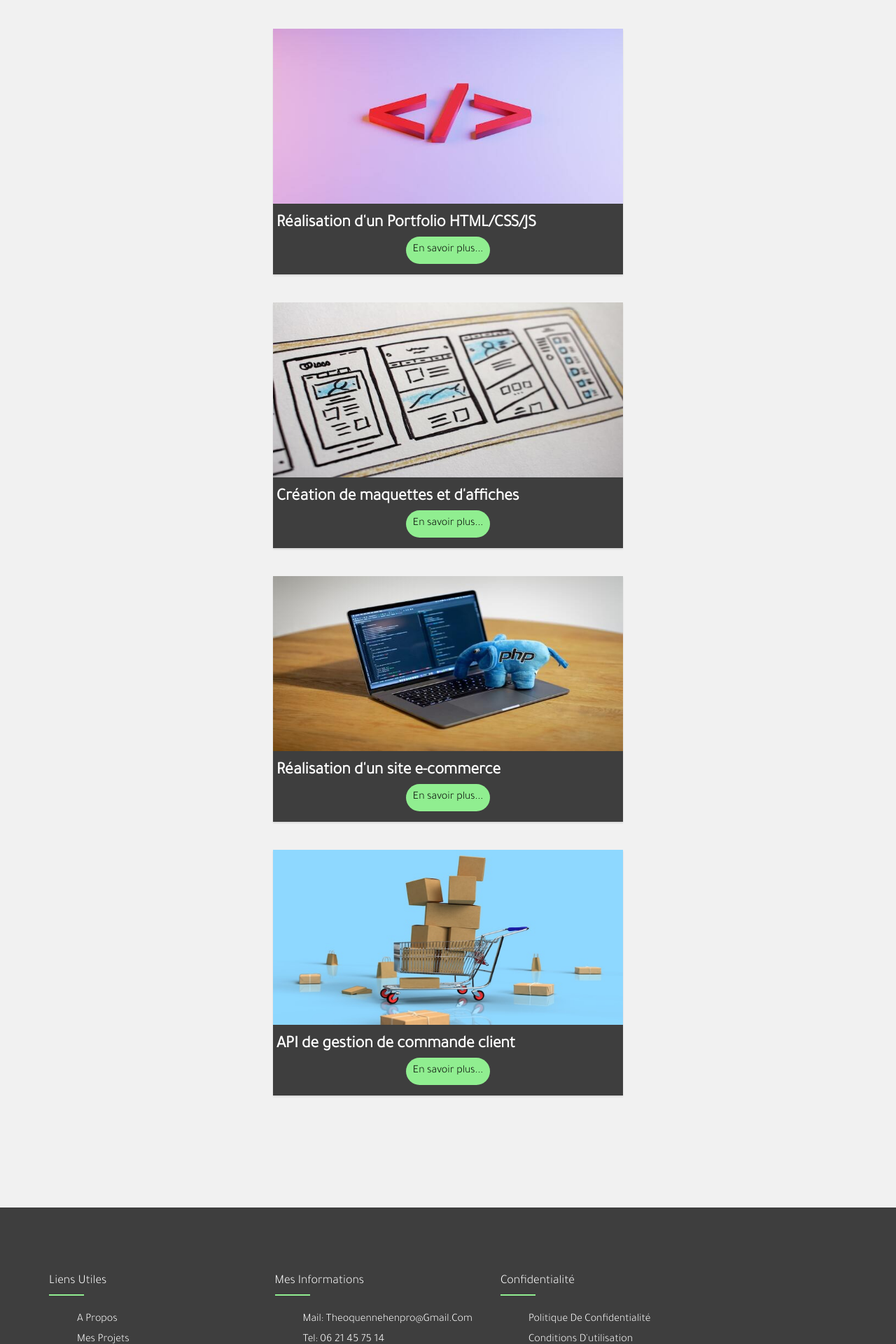
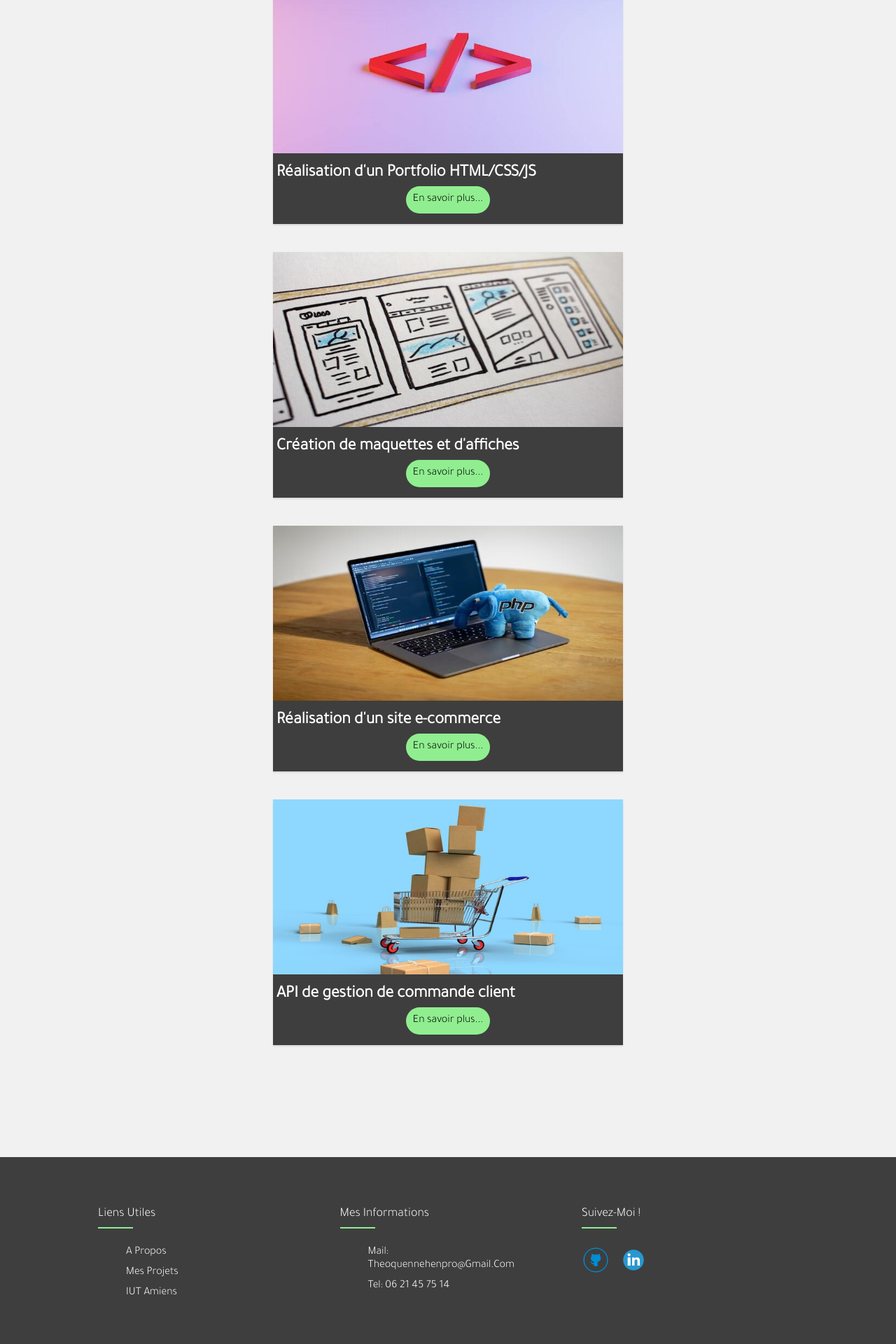
Before and after one commit to Theoode/Portfolio, a PHP site: page / in a window 1280 px wide. Shown: the part 1600-3520 px from the top of the page at 70% size. Run offline with PHP 8.4, Linux system fonts and the light colour scheme; some web fonts are replaced.

Commit message:
Modif générales

```diff
--- a/CSS/style.css
+++ b/CSS/style.css
@@ -18,6 +18,8 @@ h1{
     padding: 0;
 }
 h2,h3,h4,span{
+    padding: 0;
+    margin: 0;
     font-family: 'Tajawal', sans-serif;
 
 }
@@ -236,8 +238,8 @@ ul{
     padding: 70px 0;
 }
 .footer-col{
-    width: 25%;
-    padding: 0 15px;
+    width: 15%;
+    padding: 0 85px;
 }
 .footer-col h4{
     font-size: 18px;
--- a/index.html
+++ b/index.html
@@ -15,14 +15,14 @@
         <div>
             <h1>BIENVENUE SUR </br>MON SITE</h1></br>
             <h3> Vous pourrez retrouvez ici mes informations personnelles</br> ainsi que mes différents projets</h3>
-            <svg width="64px" height="64px" viewBox="-2.4 -2.4 28.80 28.80" fill="none" xmlns="http://www.w3.org/2000/svg" stroke="#ffffff" stroke-width="0.72"><g id="SVGRepo_bgCarrier" stroke-width="0"></g><g id="SVGRepo_tracerCarrier" stroke-linecap="round" stroke-linejoin="round" stroke="#00ff00" stroke-width="0.192"></g><g id="SVGRepo_iconCarrier"> <path d="M16.19 2H7.81C4.17 2 2 4.17 2 7.81V16.18C2 19.83 4.17 22 7.81 22H16.18C19.82 22 21.99 19.83 21.99 16.19V7.81C22 4.17 19.83 2 16.19 2ZM16.06 11.17L12.53 14.7C12.38 14.85 12.19 14.92 12 14.92C11.81 14.92 11.62 14.85 11.47 14.7L7.94 11.17C7.65 10.88 7.65 10.4 7.94 10.11C8.23 9.82 8.71 9.82 9 10.11L12 13.11L15 10.11C15.29 9.82 15.77 9.82 16.06 10.11C16.35 10.4 16.35 10.87 16.06 11.17Z" fill="#ffffff"></path> </g></svg>
+            <a href="#medecouvrir"> <svg width="64px" height="64px" viewBox="-2.4 -2.4 28.80 28.80" fill="none" xmlns="http://www.w3.org/2000/svg" stroke="#ffffff" stroke-width="0.72"><g id="SVGRepo_bgCarrier" stroke-width="0"></g><g id="SVGRepo_tracerCarrier" stroke-linecap="round" stroke-linejoin="round" stroke="#00ff00" stroke-width="0.192"></g><g id="SVGRepo_iconCarrier"> <path d="M16.19 2H7.81C4.17 2 2 4.17 2 7.81V16.18C2 19.83 4.17 22 7.81 22H16.18C19.82 22 21.99 19.83 21.99 16.19V7.81C22 4.17 19.83 2 16.19 2ZM16.06 11.17L12.53 14.7C12.38 14.85 12.19 14.92 12 14.92C11.81 14.92 11.62 14.85 11.47 14.7L7.94 11.17C7.65 10.88 7.65 10.4 7.94 10.11C8.23 9.82 8.71 9.82 9 10.11L12 13.11L15 10.11C15.29 9.82 15.77 9.82 16.06 10.11C16.35 10.4 16.35 10.87 16.06 11.17Z" fill="#ffffff"></path> </g></svg></a>
         </div>
     </div>
 </div>
 
 <!--La présentation-->
 
-<div class="container_pres">
+<div id="medecouvrir" class="container_pres">
         <div>
             <h2>A propos de moi</h2>
             <hr>
@@ -146,23 +146,15 @@
                 <ul>
                     <li><a href="#pres">A propos</a></li>
                     <li><a href="#projet">Mes projets</a></li>
-                    <li><a href="mailto:theoquennehenpro@gmail.com">Me contacter</a></li>
                     <li><a href="https://www.iut-amiens.fr/" target="_blank">IUT Amiens</a></li>
                 </ul>
             </div>
             <div class="footer-col">
                 <h4>Mes informations</h4>
                 <ul>
-                    <li><a href="#">Mail: theoquennehenpro@gmail.com</a></li>
+                    <li><a href="mailto:theoquennehenpro@gmail.com">Mail: theoquennehenpro@gmail.com</a></li>
                     <li><a href="#">Tel: 06 21 45 75 14</a></li>
 
-                </ul>
-            </div>
-            <div class="footer-col">
-                <h4>Confidentialité</h4>
-                <ul>
-                    <li><a href="#">Politique de confidentialité</a></li>
-                    <li><a href="#">Conditions d'utilisation</a></li>
                 </ul>
             </div>
             <div class="footer-col">
```
